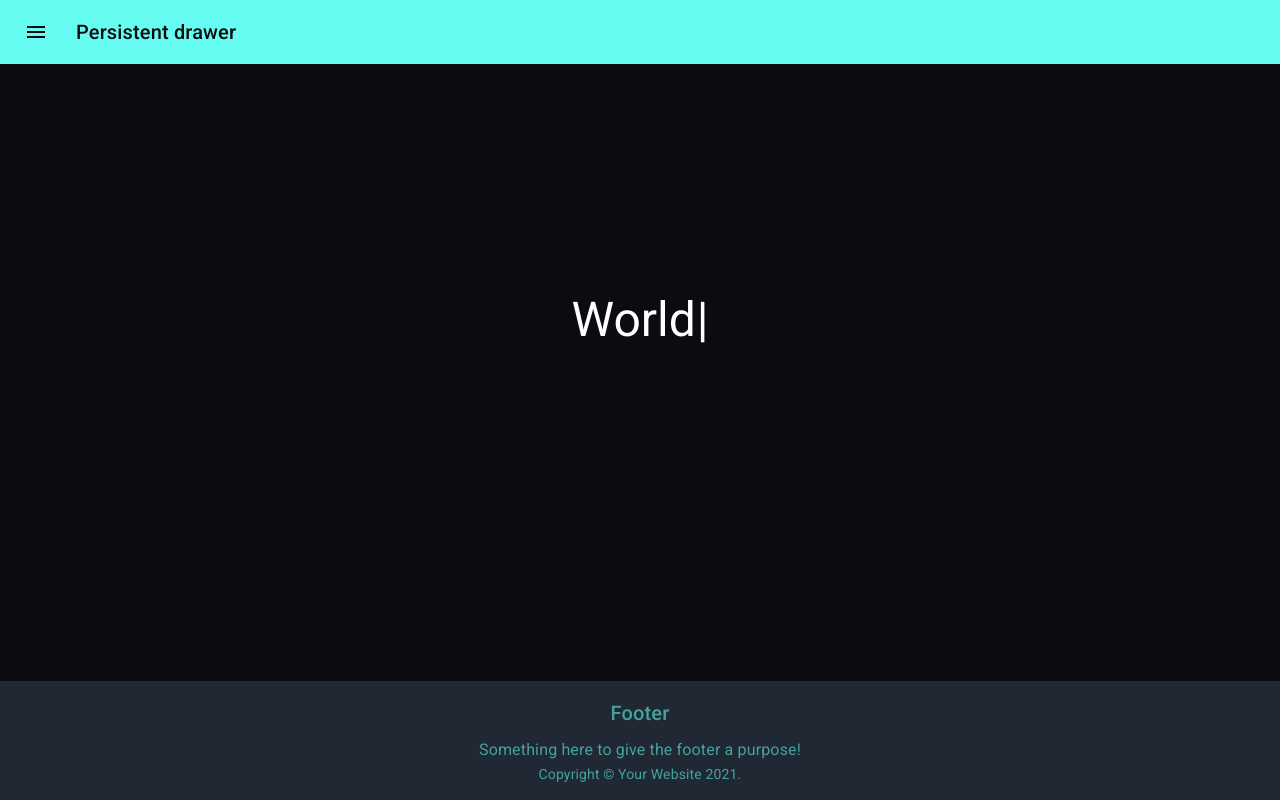
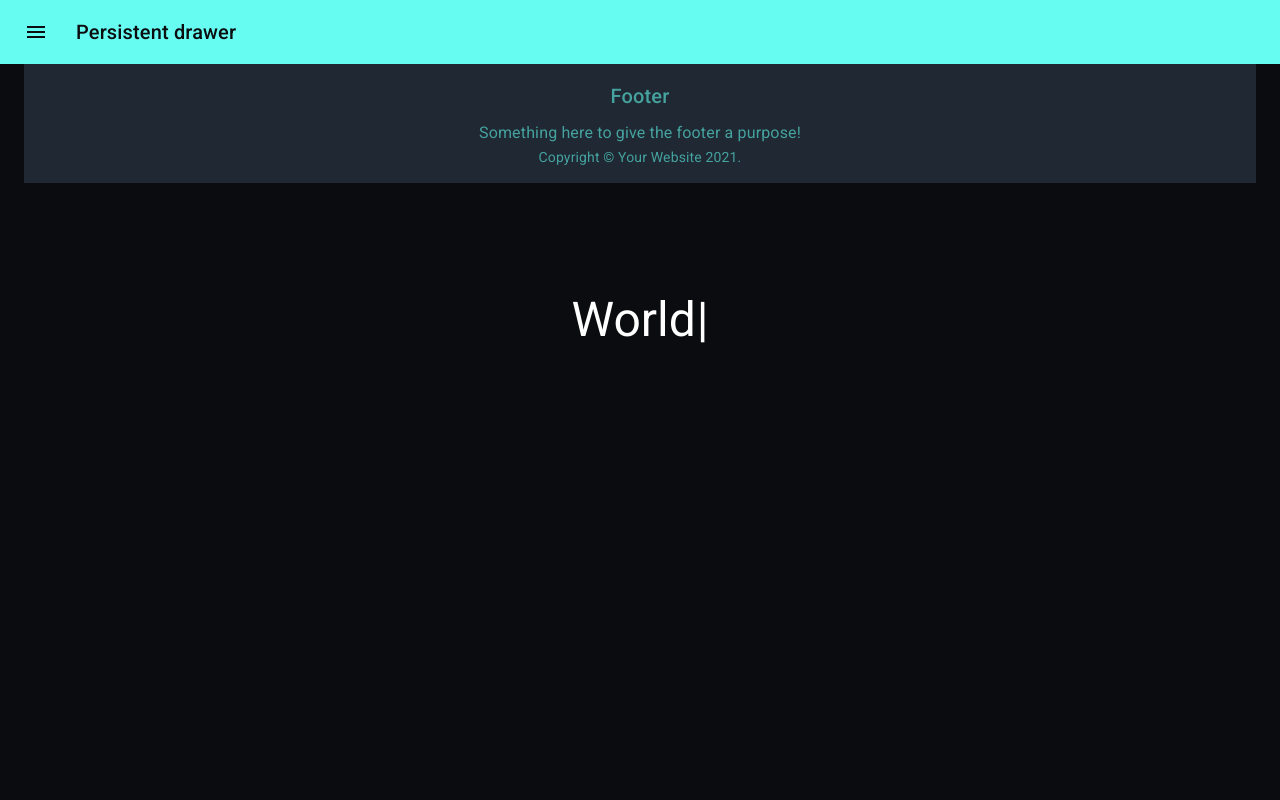
Before and after one commit to muskanvaswan/next-material-ui, a Next.js app: page / in a window 1280 px wide. Built offline with nearby package versions, Linux system fonts and the light colour scheme.

Commit message:
removing footer from index page

```diff
--- a/pages/index.js
+++ b/pages/index.js
@@ -7,7 +7,7 @@ import Banner from '../src/components/Index/Banner'
 export default function Home() {
   return (
     <Container>
-      <Layout short>
+      <Layout noFooter>
         <Banner />
       </Layout>
     </Container>
```
